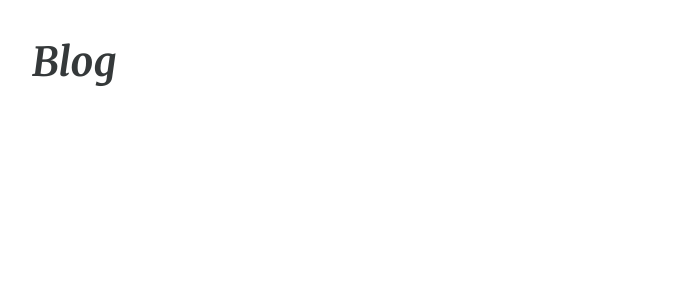
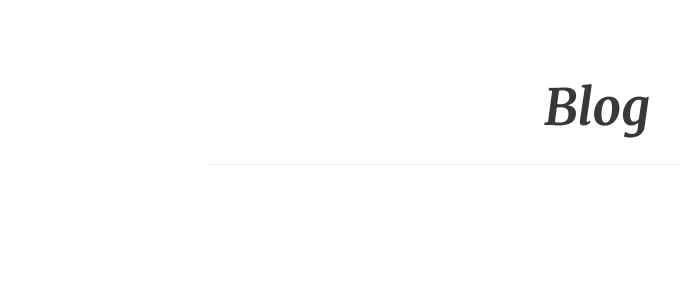
Before and after one commit to mayeco/mayeco.github.io, a Jekyll site: the page built from blog.md, in a window 1280 px wide. Shown: the top 300 px of the page, without its empty margins (43-723 px from the left). Built offline with Jekyll 4.4.1, drawn with Linux system fonts in a browser that asks for light colours; nearby versions of some CDN libraries.

Commit message:
blog allow blog content / 8 columns

```diff
--- a/_includes/all_category_tags.html
+++ b/_includes/all_category_tags.html
@@ -19,7 +19,7 @@
 
 {% if category_content != empty or tags_content != empty %}
 <div class="row post-meta">
-    <div class="col-xs-12 col-md-12 post-taxonomies">
+    <div class="col-xs-12 col-md-8 col-md-offset-2 post-taxonomies">
         <div class="panel panel-default">
             <div class="panel-body">
                 {{ category_content }} {{ tags_content }}
--- a/_layouts/archives.html
+++ b/_layouts/archives.html
@@ -18,17 +18,20 @@
 
 <div class="container archive">
 
-    <div class="row">
-      <header class="col-xs-12 col-md-12 text-left">
-        <h1>{{ page.title }}</h1>
+    <article class="row">
+      <header class="col-xs-12 col-md-8 col-md-offset-2 text-center page-header">
+          <h1>{{ page.title }}</h1>
       </header>
-    </div>
 
-    {% include all_category_tags.html %}
+        <div class="col-xs-12 col-md-8 col-md-offset-2 render-content">
+            {{ content }}
+        </div>
+
+    </article>
 
     <div class="row">
-      <div class="col-xs-12 col-md-12">
-    <ul>
+      <div class="col-xs-12 col-md-8 col-md-offset-2">
+          <ul class="post-list">
       {% for post in site.posts %}
 
         {% unless post.next %}
@@ -51,6 +54,8 @@
       </div>
     </div>
 
+    {% include all_category_tags.html %}
+
 </div>
 
 </body>
--- a/_layouts/post.html
+++ b/_layouts/post.html
@@ -35,17 +35,17 @@
 
   </article>
 
-{% if page.nocategory == null %}
+{% if page.extras.nocategory == null %}
   {% include category_tag.html %}
 {% endif %}
 
-{% if page.norelated == null %}
+{% if page.extras.norelated == null %}
   {% include related_post.html %}
 {% endif %}
 
 </div>
 
-{% if page.nofooter == null %}
+{% if page.extras.nofooter == null %}
   {% include footer.html %}
 {% endif %}
 
--- a/_sass/_general.scss
+++ b/_sass/_general.scss
@@ -62,26 +62,41 @@
 
 .archive {
 
-  li {
-
-    margin-left: 4rem;
-
-  }
-
   h1 {
     font-weight: bold;
     font-style: italic;
-    font-size: 40px;
+    font-size: 5rem;
     color: #35393a;
     padding-bottom: 10px;
     font-family: 'merriweather', sans-serif;
   }
 
-  h2 {
+  .post-list {
 
-    font-weight: 300;
-    font-style: italic;
-    font-family: 'merriweather', sans-serif;
+    padding-right:40px;
+
+    h2 {
+
+      font-weight: 300;
+      font-style: italic;
+      font-family: 'merriweather', sans-serif;
+
+    }
+
+    li {
+
+      margin-left: 4rem;
+
+
+      h3 {
+
+        text-overflow: ellipsis;
+        overflow: hidden;
+        white-space: nowrap;
+
+      }
+
+    }
 
   }
 
@@ -91,7 +106,7 @@
     color: #999;
     font-style: italic;
     font-size:14px;
-    margin-top: 1.5rem;
+    margin-top: 2.5rem;
 
     .post-taxonomies {
 
```
